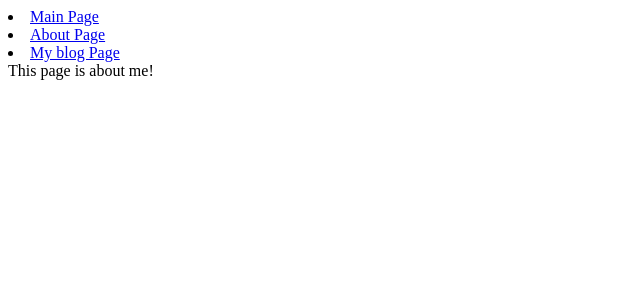
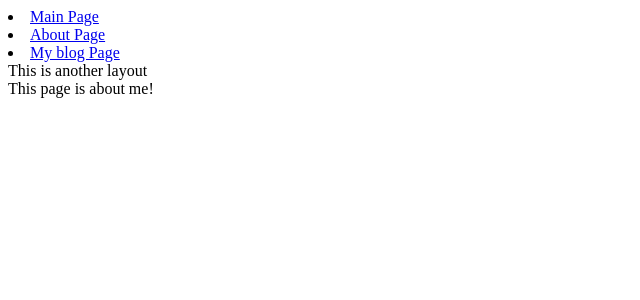
Before and after one commit to pskrebnev/nuxt-webapp, a Nuxt app in the folder portfolio/: page /about in a window 1280 px wide. Shown: the top 300 px of the page, without its empty margins (0-640 px from the left). Built offline with nearby package versions, Linux system fonts and the light colour scheme.

Commit message:
Changed layout

```diff
--- a/portfolio/app/app.vue
+++ b/portfolio/app/app.vue
@@ -1,7 +1,10 @@
 <template>
-  <div>
-    <NuxtLayout>
-      <NuxtPage />
-    </NuxtLayout>
-  </div>
+  <NuxtLayout>
+    <!-- <NuxtLoadingIndicator /> -->
+    <NuxtPage />
+  </NuxtLayout>
 </template>
+
+<!-- <script setup>
+const layout = "another";
+</script> -->
--- a/portfolio/app/layouts/another.vue
+++ b/portfolio/app/layouts/another.vue
@@ -1,5 +1,17 @@
 <template>
   <div>
+    <nav>
+      <li>
+        <NuxtLink to="/">Main Page</NuxtLink>
+      </li>
+      <li>
+        <NuxtLink to="/about">About Page</NuxtLink>
+      </li>
+      <li>
+        <NuxtLink to="/blog">My blog Page</NuxtLink>
+      </li>
+    </nav>
     <div>This is another layout</div>
+    <slot />
   </div>
 </template>
--- a/portfolio/app/pages/about.vue
+++ b/portfolio/app/pages/about.vue
@@ -1,3 +1,10 @@
 <template>
   <div>This page is about me!</div>
 </template>
+
+<script>
+// This will work in both '<script setup>' and '<script>'
+definePageMeta({
+  layout: "another",
+});
+</script>
```
